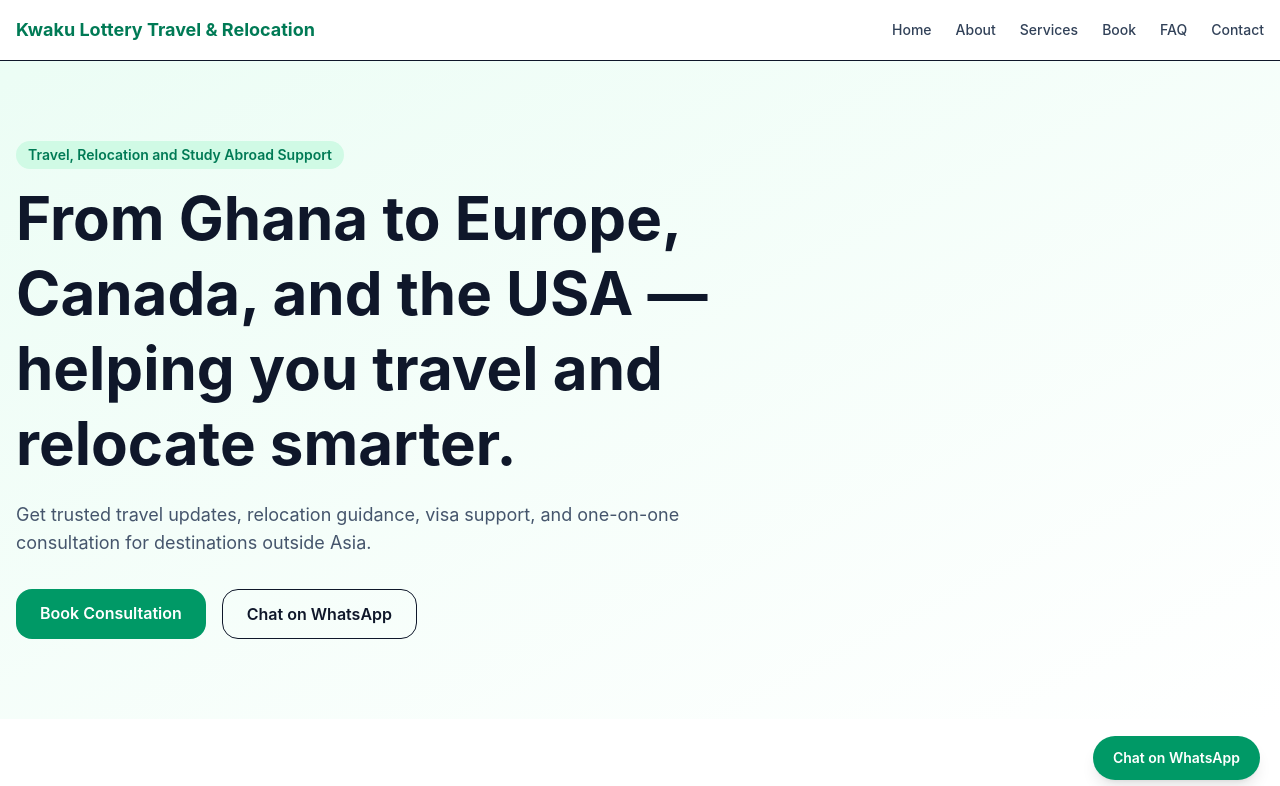
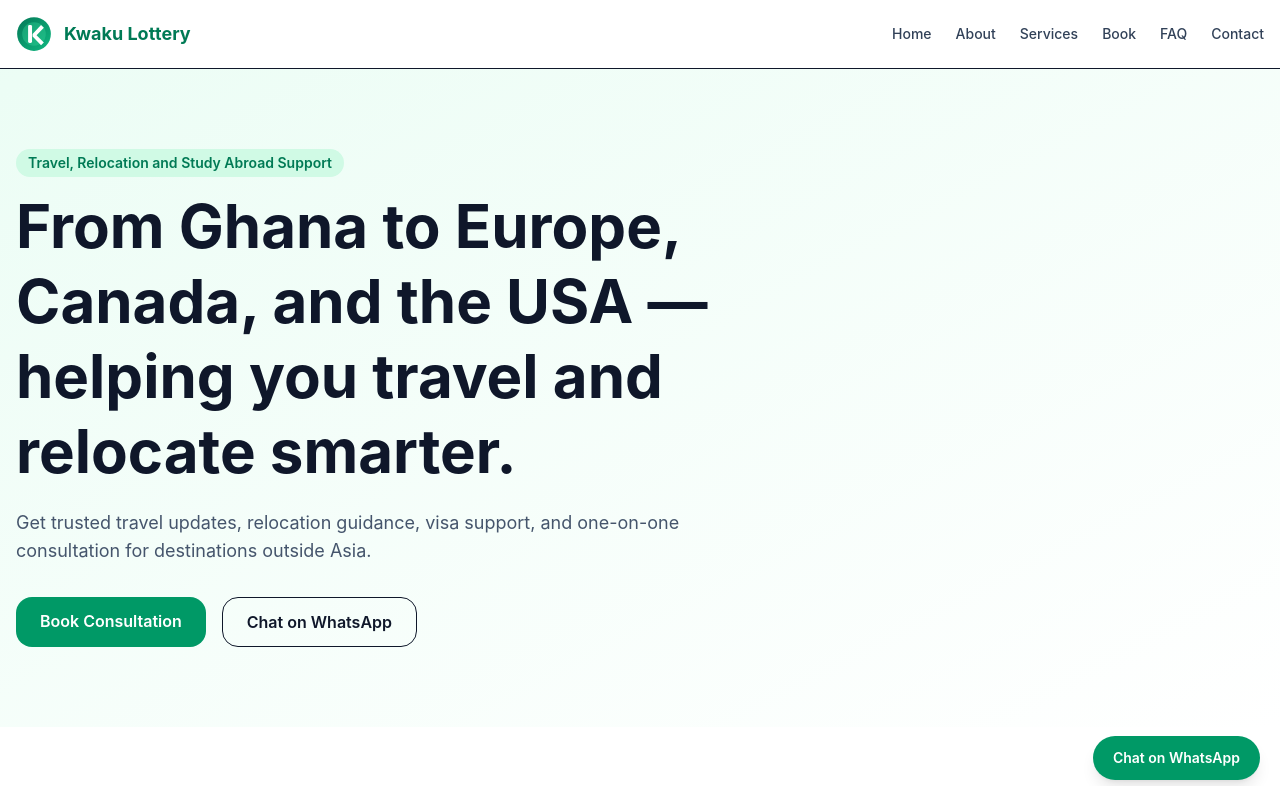
Before and after one commit to learngermanghana/kwakuasamoah, a Next.js app: page / in a window 1280 px wide. Shown: the top 786 px of the page. Built offline with nearby package versions, Linux system fonts and the light colour scheme; no server answers.

Commit message:
Add new brand logo, favicon icon, and SEO metadata routes

```diff
--- a/src/app/layout.tsx
+++ b/src/app/layout.tsx
@@ -6,8 +6,49 @@ import { WhatsAppFloat } from "@/components/whatsapp-float";
 import { siteConfig } from "@/lib/site-config";
 
 export const metadata: Metadata = {
-  title: siteConfig.name,
-  description: siteConfig.description
+  metadataBase: new URL(siteConfig.url),
+  title: {
+    default: siteConfig.name,
+    template: `%s | ${siteConfig.name}`
+  },
+  description: siteConfig.description,
+  keywords: [
+    "Kwaku Lottery",
+    "travel consultation",
+    "relocation support",
+    "visa guidance",
+    "study abroad",
+    "migration support"
+  ],
+  alternates: {
+    canonical: "/"
+  },
+  openGraph: {
+    type: "website",
+    url: siteConfig.url,
+    title: siteConfig.name,
+    description: siteConfig.description,
+    siteName: siteConfig.name,
+    images: [
+      {
+        url: "/logo-mark.svg",
+        width: 512,
+        height: 512,
+        alt: "Kwaku Lottery"
+      }
+    ]
+  },
+  twitter: {
+    card: "summary",
+    title: siteConfig.name,
+    description: siteConfig.description,
+    images: ["/logo-mark.svg"]
+  },
+  icons: {
+    icon: [{ url: "/icon.svg", type: "image/svg+xml" }],
+    shortcut: ["/favicon.ico"],
+    apple: [{ url: "/icon.svg", type: "image/svg+xml" }]
+  }
 };
 
 export default function RootLayout({ children }: Readonly<{ children: React.ReactNode }>) {
--- /dev/null
+++ b/src/app/robots.ts
@@ -0,0 +1,13 @@
+import type { MetadataRoute } from "next";
+import { siteConfig } from "@/lib/site-config";
+
+export default function robots(): MetadataRoute.Robots {
+  return {
+    rules: {
+      userAgent: "*",
+      allow: "/"
+    },
+    host: siteConfig.url,
+    sitemap: `${siteConfig.url}/sitemap.xml`
+  };
+}
--- /dev/null
+++ b/src/app/sitemap.ts
@@ -0,0 +1,13 @@
+import type { MetadataRoute } from "next";
+import { siteConfig } from "@/lib/site-config";
+
+export default function sitemap(): MetadataRoute.Sitemap {
+  const routes = ["", "/about", "/services", "/packages", "/book", "/faq", "/contact", "/promo"];
+
+  return routes.map((route) => ({
+    url: `${siteConfig.url}${route}`,
+    lastModified: new Date(),
+    changeFrequency: route === "" ? "weekly" : "monthly",
+    priority: route === "" ? 1 : 0.7
+  }));
+}
--- a/src/components/header.tsx
+++ b/src/components/header.tsx
@@ -1,3 +1,4 @@
+import Image from "next/image";
 import Link from "next/link";
 import { siteConfig } from "@/lib/site-config";
 
@@ -14,8 +15,9 @@ export function Header() {
   return (
     <header className="sticky top-0 z-50 border-b bg-white/95 backdrop-blur">
       <div className="mx-auto flex max-w-7xl items-center justify-between px-4 py-4">
-        <Link href="/" className="text-lg font-bold text-emerald-700">
-          {siteConfig.name}
+        <Link href="/" className="flex items-center gap-3 text-lg font-bold text-emerald-700">
+          <Image src="/logo-mark.svg" alt="Kwaku Lottery logo" width={36} height={36} priority />
+          <span>{siteConfig.name}</span>
         </Link>
         <nav className="hidden gap-6 md:flex">
           {nav.map((item) => (
--- a/src/lib/site-config.ts
+++ b/src/lib/site-config.ts
@@ -1,10 +1,11 @@
 export const siteConfig = {
-  name: "Kwaku Lottery Travel & Relocation",
-  description: "Travel guidance and relocation support for Europe, Canada, and the USA, with Asia excluded.",
-  url: "https://example.com",
+  name: "Kwaku Lottery",
+  description:
+    "Trusted travel guidance and relocation support for Europe, Canada, and the USA through clear, practical consultation.",
+  url: "https://www.kwakulottery.com",
   phone: "+233000000000",
   whatsapp: "233000000000",
-  email: "hello@example.com",
+  email: "hello@kwakulottery.com",
   socials: {
     tiktok: "https://www.tiktok.com/@kwakulotteryy",
     instagram: "https://www.instagram.com/kwakulotteryy",
```
Also changed, not shown: public/logo-mark.svg (added), src/app/icon.svg (added).
